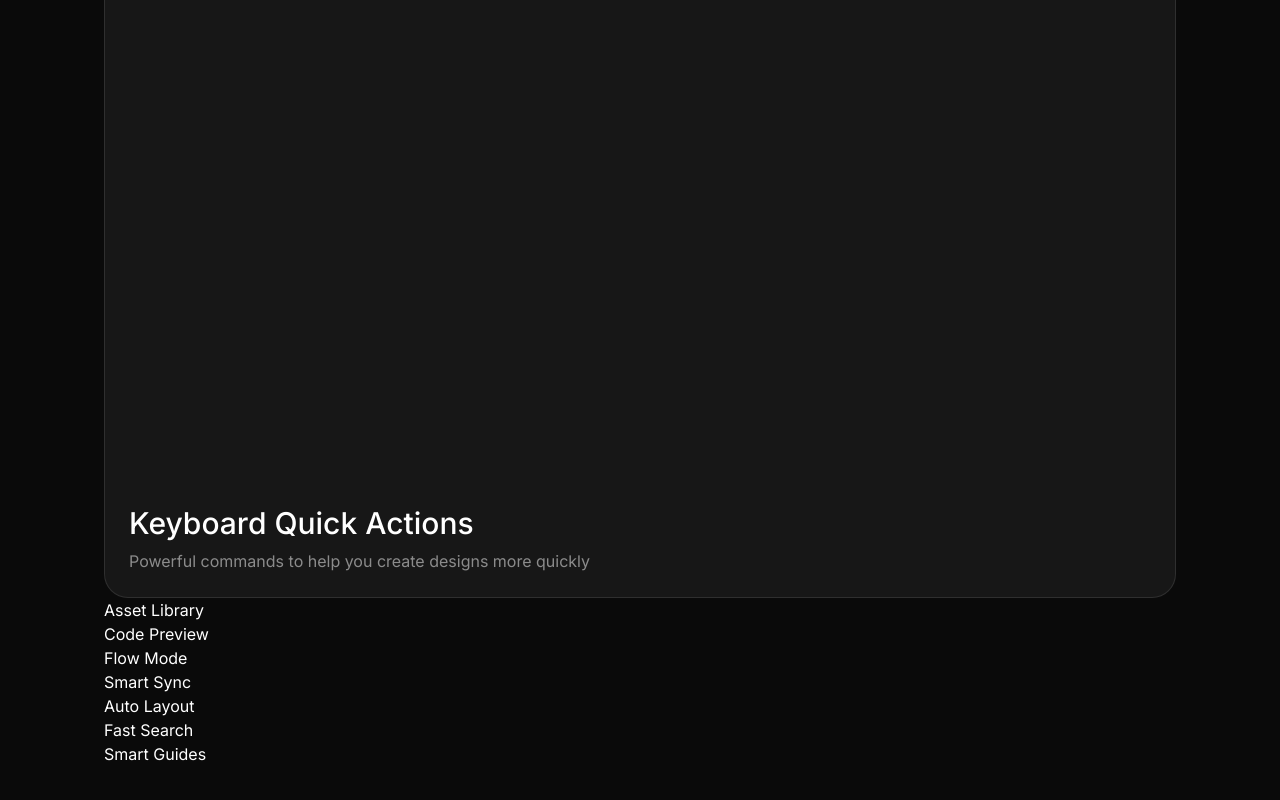
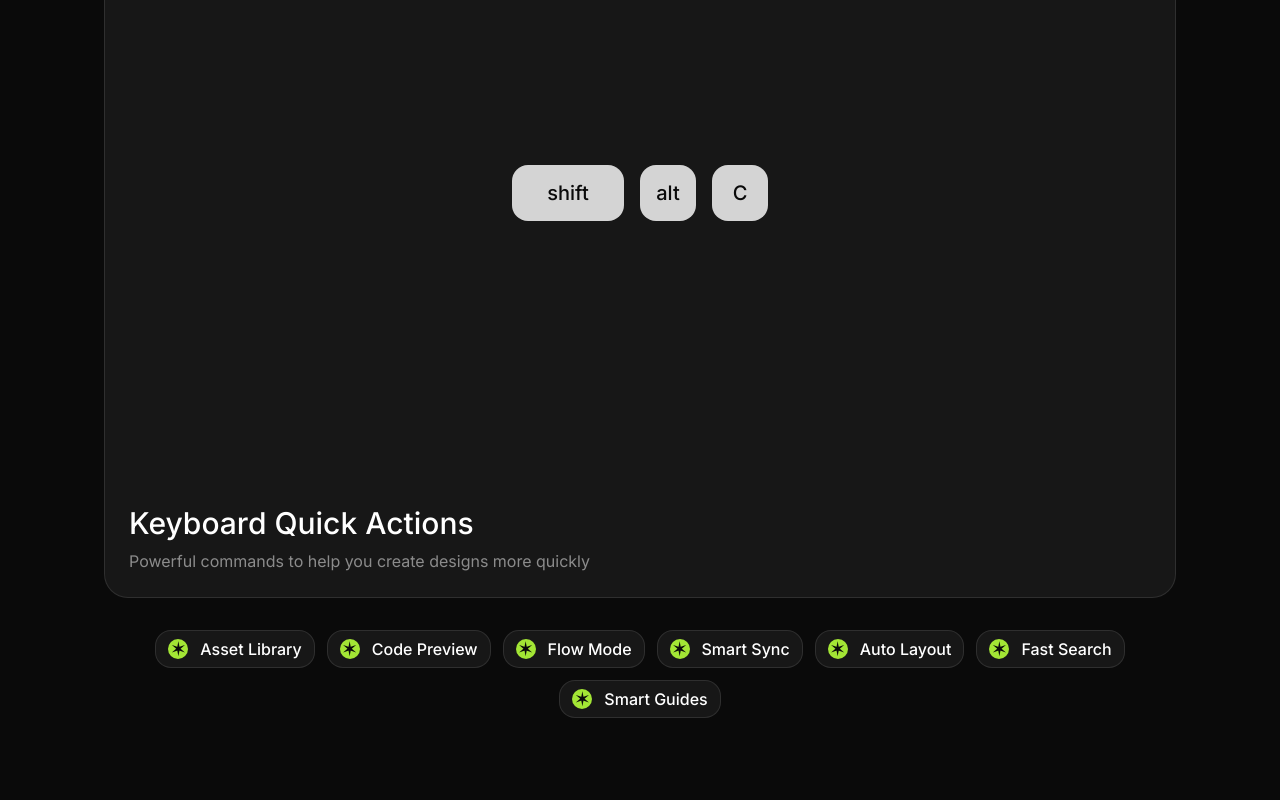
Before and after one commit to Jisap/DLP, a Next.js app: page / in a window 1280 px wide. Shown: the part 3851-4651 px from the top of the page. Built offline with nearby package versions, Linux system fonts and the light colour scheme.

Commit message:
features

```diff
--- /dev/null
+++ b/src/components/Key.tsx
@@ -0,0 +1,19 @@
+import { HTMLAttributes } from "react";
+import { twMerge } from "tailwind-merge";
+
+
+export default function Key(props: HTMLAttributes<HTMLDivElement>) {
+
+  const{ children, className, ...otherProps } = props
+
+	return (
+		<div className={
+      twMerge(
+        "size-14 bg-neutral-300 inline-flex items-center justify-center rounded-2xl text-xl text-neutral-950 font-medium",
+        className)
+    } {...otherProps}
+    >
+      {children}
+		</div>
+	)
+}
--- a/src/sections/Features.tsx
+++ b/src/sections/Features.tsx
@@ -5,6 +5,7 @@ import avatar2 from "@/assets/images/avatar-lula-meyers.jpg"
 import avatar3 from "@/assets/images/avatar-florence-shaw.jpg"
 import Image from "next/image";
 import Avatar from "@/components/Avatar";
+import Key from "@/components/Key";
 
 const features = [
 	"Asset Library",
@@ -79,13 +80,23 @@ export default function Features() {
 						title="Keyboard Quick Actions"
 						description="Powerful commands to help you create designs more quickly"
 					>
+						<div className="aspect-video flex items-center justify-center gap-4">
+							<Key className="w-28">shift</Key>
+							<Key>alt</Key>
+							<Key>C</Key>
+						</div>
 					</FeatureCard>
 				</div>
-				<div>
+				<div className="mt-8 flex flex-wrap gap-3 justify-center">
 					{features.map((feature) => (
-						<div key={feature}>
-							<span></span>
-							<span>{feature}</span>
+						<div
+							key={feature}
+							className="bg-neutral-900 border border-white/10 inline-flex px-3 py-1.5 rounded-2xl gap-3 items-center"
+						>
+							<span className="bg-lime-400 text-neutral-950 size-5 rounded-full inline-flex items-center justify-center text-xl">
+								&#10038;
+							</span>
+							<span className="font-medium">{feature}</span>
 						</div>
 					))}
 				</div>
```
